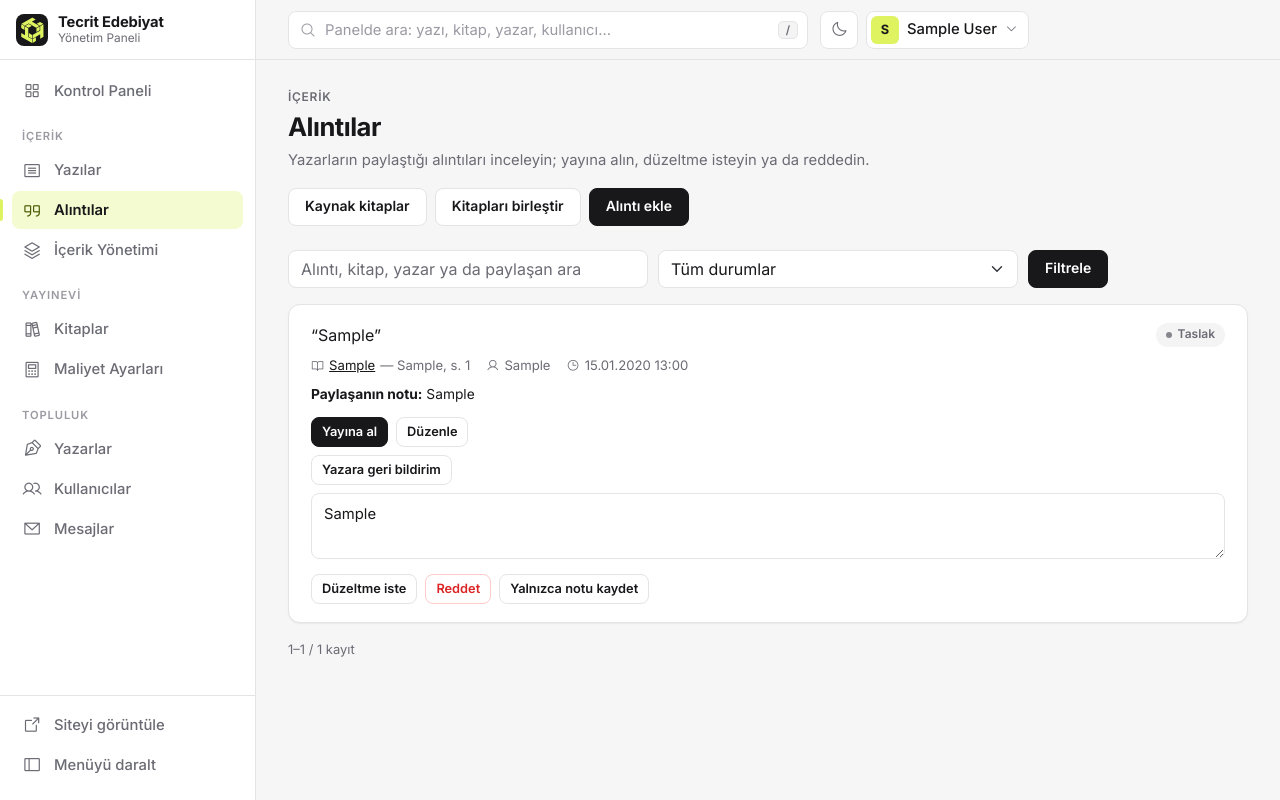
After one commit to hhycode/tecritedebiyat, a Django app: page /admin/alintilar/ in a window 1280 px wide. The commit adds this page. Run offline with Django 5.2, Linux system fonts and the light colour scheme; a user stored in the database is signed in; tables that the repository leaves empty hold one stand-in row (values such as "Sample post"); some libraries are stand-ins or nearby versions.

Commit message:
Yonetim panelinde alinti moderasyonu ve kitap/yazar birlestirme
- /admin/alintilar/: durum filtresi, arama; Yayina al, Duzeltme iste, Reddet (yazara notla)
- /admin/kaynak-kitaplar/birlestir/ ve /admin/kaynak-yazarlar/birlestir/: alintilar
  tasinir, bos kunye alanlari tamamlanir, olasi tekrarlar listelenir, islem kaydedilir
- Kenar menude Alintilar (onay bekleyen rozeti), kontrol panelinde bekleyen alintilar

Co-Authored-By: Claude Opus 5.5 <noreply@anthropic.com>

```diff
--- a/core/admin_urls.py
+++ b/core/admin_urls.py
@@ -19,6 +19,10 @@ urlpatterns = [
     path("yazilar/", views.superadmin_yazilar, name="superadmin_yazilar"),
     path("yazilar/<int:pk>/", views.superadmin_yazi_detay, name="superadmin_yazi_detay"),
     path("yazilar/<int:pk>/durum/", views.superadmin_yazi_durum_guncelle, name="superadmin_yazi_durum_guncelle"),
+    path("alintilar/", views.superadmin_alintilar, name="superadmin_alintilar"),
+    path("alintilar/<int:pk>/durum/", views.superadmin_alinti_durum_guncelle, name="superadmin_alinti_durum_guncelle"),
+    path("kaynak-kitaplar/birlestir/", views.superadmin_kaynak_kitap_birlestir, name="superadmin_kaynak_kitap_birlestir"),
+    path("kaynak-yazarlar/birlestir/", views.superadmin_kaynak_yazar_birlestir, name="superadmin_kaynak_yazar_birlestir"),
     path("iletisim/", views.superadmin_iletisim, name="superadmin_iletisim"),
     path("iletisim/<int:pk>/", views.superadmin_iletisim_detay, name="superadmin_iletisim_detay"),
     path("iletisim/<int:pk>/sil/", views.superadmin_iletisim_sil, name="superadmin_iletisim_sil"),
--- a/core/dashboard.py
+++ b/core/dashboard.py
@@ -72,6 +72,7 @@ def ozet_kartlari():
         onceki=Count("id", filter=Q(created_at__gte=onceki_30, created_at__lt=son_30)),
     )
     alinti = Alinti.objects.aggregate(
+        incelemede=Count("id", filter=Q(durum=INCELEMEDE)),
         yeni=Count("id", filter=Q(created_at__gte=son_30)),
         onceki=Count("id", filter=Q(created_at__gte=onceki_30, created_at__lt=son_30)),
     )
@@ -82,7 +83,8 @@ def ozet_kartlari():
     return {
         "yazi": yazi,
         "yazar": yazar,
-        "bekleyen_toplam": yazi["incelemede"] + okunmamis_mesaj + yazar["onay_bekleyen"],
+        "alinti": alinti,
+        "bekleyen_toplam": yazi["incelemede"] + alinti["incelemede"] + okunmamis_mesaj + yazar["onay_bekleyen"],
         "okunmamis_mesaj": okunmamis_mesaj,
         "yeni_icerik": yeni_icerik,
         "yeni_icerik_dagilim": {"yazi": yazi["yeni"], "kitap": kitap["yeni"], "alinti": alinti["yeni"]},
@@ -102,6 +104,8 @@ def bekleyen_isler(ozet):
         "gruplar": [
             {"ad": "Onay bekleyen yazılar", "ikon": "ph-article", "sayi": ozet["yazi"]["incelemede"],
              "url": f"{yazilar_url}?durum={INCELEMEDE}"},
+            {"ad": "Onay bekleyen alıntılar", "ikon": "ph-quotes", "sayi": ozet["alinti"]["incelemede"],
+             "url": f"{reverse('superadmin_alintilar')}?durum={INCELEMEDE}"},
             {"ad": "Okunmamış mesajlar", "ikon": "ph-envelope-simple", "sayi": ozet["okunmamis_mesaj"],
              "url": f"{iletisim_url}?durum=okunmamis"},
             {"ad": "Onay bekleyen yazarlar", "ikon": "ph-pen-nib", "sayi": ozet["yazar"]["onay_bekleyen"],
--- a/core/views.py
+++ b/core/views.py
@@ -351,6 +351,10 @@ MENU_URL_ESLESMESI = {
     "superadmin_dashboard": "panel",
     "superadmin_ara": "panel",
     "superadmin_yazilar": "yazilar",
+    "superadmin_alintilar": "alintilar",
+    "superadmin_alinti_durum_guncelle": "alintilar",
+    "superadmin_kaynak_kitap_birlestir": "alintilar",
+    "superadmin_kaynak_yazar_birlestir": "alintilar",
     "superadmin_yazi_detay": "yazilar",
     "superadmin_icerik_yonetimi": "icerik",
     "superadmin_kitaplar": "kitaplar",
@@ -366,7 +370,7 @@ MENU_URL_ESLESMESI = {
     "superadmin_iletisim_sil": "mesajlar",
 }
 # Icerik yonetimi altindaki bazi modellerin kendi menu ogesi var
-MENU_MODEL_ESLESMESI = {"blogyazisi": "yazilar", "kitap": "kitaplar", "kitapmaliyetturu": "maliyet", "yazarprofil": "yazarlar"}
+MENU_MODEL_ESLESMESI = {"alinti": "alintilar", "kaynakkitap": "alintilar", "kaynakyazar": "alintilar", "blogyazisi": "yazilar", "kitap": "kitaplar", "kitapmaliyetturu": "maliyet", "yazarprofil": "yazarlar"}
 
 
 def aktif_menu(request):
@@ -382,13 +386,15 @@ def aktif_menu(request):
 def build_superadmin_context(request):
     """Tum admin sayfalarinda gereken baglam: menu durumu ve menu rozetleri."""
     pending_post_count = BlogYazisi.objects.filter(durum=BlogYazisi.DurumSecenekleri.INCELEMEDE).count()
+    pending_quote_count = Alinti.objects.filter(durum=Alinti.DurumSecenekleri.INCELEMEDE).count()
     unread_contact_count = IletisimBasvurusu.objects.filter(incelendi=False).count()
     return {
         "profil": request.superadmin_profil,
         "aktif_menu": aktif_menu(request),
         "admin_pending_post_count": pending_post_count,
+        "admin_pending_quote_count": pending_quote_count,
         "admin_unread_contact_count": unread_contact_count,
-        "admin_notification_count": pending_post_count + unread_contact_count,
+        "admin_notification_count": pending_post_count + pending_quote_count + unread_contact_count,
     }
 
 
@@ -554,6 +560,172 @@ def superadmin_yazi_durum_guncelle(request, pk):
 
 
 @superadmin_required
+def superadmin_alintilar(request):
+    durum = request.GET.get("durum", "").strip()
+    arama = request.GET.get("q", "").strip()
+    alintilar = Alinti.objects.select_related("kaynak__yazar", "paylasan__profil", "kategori").order_by(
+        F("updated_at").desc(nulls_last=True), "-id"
+    )
+    if durum:
+        alintilar = alintilar.filter(durum=durum)
+    if arama:
+        alintilar = alintilar.filter(arama_filtresi(["metin", "kaynak__ad", "kaynak__yazar__ad", "paylasan__username"], arama))
+    page_obj, sayfa_sorgusu = sayfala(request, alintilar)
+    context = build_superadmin_context(request)
+    context.update(
+        {
+            "page_title": "Alıntılar",
+            "alintilar": page_obj.object_list,
+            "page_obj": page_obj,
+            "sayfa_sorgusu": sayfa_sorgusu,
+            "secili_durum": durum,
+            "arama": arama,
+            "durumler": Alinti.DurumSecenekleri.choices,
+            "geri_adres": request.get_full_path(),
+        }
+    )
+    return render(request, "superadmin/quotes.html", context)
+
+
+@superadmin_required
+@require_POST
+def superadmin_alinti_durum_guncelle(request, pk):
+    alinti = get_object_or_404(Alinti, pk=pk)
+    yeni_durum = request.POST.get("durum")
+    not_degisti = False
+    if "admin_notu" in request.POST:
+        yeni_not = request.POST["admin_notu"].strip()[:2000]
+        not_degisti = yeni_not != alinti.admin_notu
+        alinti.admin_notu = yeni_not
+    if yeni_durum in dict(Alinti.DurumSecenekleri.choices):
+        durum_degisti = yeni_durum != alinti.durum
+        alinti.durum = yeni_durum
+        alinti.onaylayan = request.user if yeni_durum in (Alinti.DurumSecenekleri.YAYINDA, Alinti.DurumSecenekleri.REDDEDILDI, Alinti.DurumSecenekleri.DUZELTME) else None
+        alinti.save()
+        if durum_degisti:
+            islem_kaydet(request, alinti, CHANGE, f"Durum: {alinti.get_durum_display()}")
+            messages.success(request, f"Alıntının durumu güncellendi: {alinti.get_durum_display()}.")
+        elif not_degisti:
+            islem_kaydet(request, alinti, CHANGE, "Yazara not güncellendi")
+            messages.success(request, "Yazara not kaydedildi.")
+    geri = request.POST.get("sonra", "")
+    if geri.startswith("/") and not geri.startswith("//") and url_has_allowed_host_and_scheme(geri, allowed_hosts={request.get_host()}):
+        return redirect(geri)
+    return redirect("superadmin_alintilar")
+
+
+def kaynak_kitaplari_birlestir(kalan, giden):
+    """giden kitabin alintilarini kalan'a tasir, kalan'daki bos kunye alanlarini giden'den doldurur, giden'i siler."""
+    tasinan = Alinti.objects.filter(kaynak=giden).update(kaynak=kalan)
+    silinecek_kapak = None
+    # Benzersiz/tekil alanlar once giden'den bosaltilir ki kalan'a aktarilabilsin
+    isbn, katalog, kapak = giden.isbn, giden.katalog_kitabi_id, giden.kapak.name if giden.kapak else ""
+    giden.isbn, giden.katalog_kitabi = "", None
+    giden.kapak = ""
+    giden.save()
+    if not kalan.yayinevi and giden.yayinevi:
+        kalan.yayinevi = giden.yayinevi
+    if not kalan.basim_yili and giden.basim_yili:
+        kalan.basim_yili = giden.basim_yili
+    if not kalan.isbn and isbn:
+        kalan.isbn = isbn
+    if not kalan.katalog_kitabi_id and katalog:
+        kalan.katalog_kitabi_id = katalog
+    if kapak:
+        if kalan.kapak:
+            silinecek_kapak = kapak
+        else:
+            kalan.kapak = kapak
+    kalan.onayli = kalan.onayli or giden.onayli
+    kalan.save()
+    giden.delete()
+    if silinecek_kapak:
+        depo = kalan.kapak.storage if kalan.kapak else KaynakKitap._meta.get_field("kapak").storage
+        transaction.on_commit(lambda: depo.delete(silinecek_kapak))
+    return tasinan
+
+
+def kaynak_yazarlari_birlestir(kalan, giden):
+    """giden yazarin kitaplarini kalan'a baglar; ayni adli kitap varsa iki kitap birlestirilir."""
+    tasinan = 0
+    for kitap in list(giden.kitaplar.all()):
+        eslesen = kalan.kitaplar.filter(ad_normal=kitap.ad_normal).first()
+        if eslesen:
+            tasinan += kaynak_kitaplari_birlestir(eslesen, kitap)
+        else:
+            tasinan += kitap.alintilar.count()
+            kitap.yazar = kalan
+            kitap.save()
+    profil = giden.yazar_profili_id
+    giden_ad = giden.ad
+    giden.delete()
+    if not kalan.yazar_profili_id and profil:
+        kalan.yazar_profili_id = profil
+        kalan.save()
+    return tasinan, giden_ad
+
+
+def superadmin_kaynak_birlestir(request, tur):
+    model = KaynakKitap if tur == "kitap" else KaynakYazar
+    if tur == "kitap":
+        kayitlar = KaynakKitap.objects.select_related("yazar").annotate(n=Count("alintilar")).order_by("ad", "yazar__ad")
+        tekrarlar = (
+            KaynakKitap.objects.values("ad_normal").annotate(n=Count("id")).filter(n__gt=1).values_list("ad_normal", flat=True)
+        )
+        olasi = list(KaynakKitap.objects.select_related("yazar").filter(ad_normal__in=list(tekrarlar)).order_by("ad_normal", "id"))
+    else:
+        kayitlar = KaynakYazar.objects.annotate(n=Count("kitaplar__alintilar")).order_by("ad")
+        # Soyadi ayni yazarlar (ornegin "S. Ali" / "Sabahattin Ali") olasi tekrar olarak listelenir
+        gruplar = {}
+        for y in KaynakYazar.objects.all():
+            gruplar.setdefault(y.ad_normal.split(" ")[-1], []).append(y)
+        olasi = [y for grup in gruplar.values() if len(grup) > 1 for y in grup]
+
+    if request.method == "POST":
+        try:
+            kalan = model.objects.get(pk=int(request.POST.get("kalan", 0)))
+            giden = model.objects.get(pk=int(request.POST.get("giden", 0)))
+        except (ValueError, model.DoesNotExist):
+            messages.error(request, "Birleştirilecek iki kaydı da seçin.")
+            return redirect(request.path)
+        if kalan.pk == giden.pk:
+            messages.error(request, "Aynı kaydı kendisiyle birleştiremezsiniz.")
+            return redirect(request.path)
+        with transaction.atomic():
+            if tur == "kitap":
+                giden_ad = str(giden)
+                tasinan = kaynak_kitaplari_birlestir(kalan, giden)
+            else:
+                tasinan, giden_ad = kaynak_yazarlari_birlestir(kalan, giden)
+            islem_kaydet(request, kalan, CHANGE, f"Birleştirildi: “{giden_ad}” bu kayda katıldı ({tasinan} alıntı taşındı)")
+        messages.success(request, f"“{giden_ad}” kaydı “{kalan}” ile birleştirildi; {tasinan} alıntı taşındı.")
+        return redirect(request.path)
+
+    context = build_superadmin_context(request)
+    context.update(
+        {
+            "page_title": "Kitapları birleştir" if tur == "kitap" else "Yazarları birleştir",
+            "tur": tur,
+            "kayitlar": kayitlar,
+            "olasi": olasi,
+            "secili_kalan": request.GET.get("kalan", ""),
+            "secili_giden": request.GET.get("giden", ""),
+        }
+    )
+    return render(request, "superadmin/merge.html", context)
+
+
+@superadmin_required
+def superadmin_kaynak_kitap_birlestir(request):
+    return superadmin_kaynak_birlestir(request, "kitap")
+
+
+@superadmin_required
+def superadmin_kaynak_yazar_birlestir(request):
+    return superadmin_kaynak_birlestir(request, "yazar")
+
+
+@superadmin_required
 def superadmin_iletisim(request):
     durum = request.GET.get("durum", "").strip()
     arama = request.GET.get("q", "").strip()
@@ -835,6 +1007,7 @@ def superadmin_icerik_model_liste(request, model_key):
             "sayfa_sorgusu": sayfa_sorgusu,
             "arama": arama,
             "add_url": reverse("superadmin_icerik_model_yeni", args=[model_key]),
+            "model_key": model_key,
         }
     )
     return render(request, "superadmin/content_model_list.html", context)
--- a/static/css/superadmin.css
+++ b/static/css/superadmin.css
@@ -1645,3 +1645,70 @@ a.sa-card .h3 {
     font-size: .98rem;
     font-weight: 600;
 }
+
+/* ---------- Alinti moderasyonu (templates/superadmin/quotes.html) ---------- */
+.sa-alinti-liste {
+    margin: 0;
+    padding: 0;
+    list-style: none;
+}
+.sa-alinti {
+    padding: 18px 22px;
+}
+.sa-alinti + .sa-alinti {
+    border-top: 1px solid var(--sa-border);
+}
+.sa-alinti__ust {
+    display: flex;
+    align-items: flex-start;
+    justify-content: space-between;
+    gap: 16px;
+}
+.sa-alinti__metin {
+    margin: 0;
+    font-size: 1rem;
+    line-height: 1.55;
+}
+.sa-alinti__meta {
+    display: flex;
+    flex-wrap: wrap;
+    align-items: center;
+    gap: 6px 16px;
+    margin-top: 8px;
+    color: var(--sa-muted);
+    font-size: .82rem;
+}
+.sa-alinti__meta span {
+    display: inline-flex;
+    align-items: center;
+    gap: 5px;
+}
+.sa-alinti__meta a {
+    color: var(--sa-text);
+}
+.sa-alinti__yorum {
+    margin: 8px 0 0;
+    font-size: .86rem;
+}
+.sa-alinti__islem {
+    display: flex;
+    flex-wrap: wrap;
+    align-items: flex-start;
+    gap: 8px;
+    margin-top: 12px;
+}
+.sa-alinti__islem form {
+    margin: 0;
+}
+.sa-alinti__not {
+    flex-basis: 100%;
+}
+.sa-alinti__not > summary {
+    list-style: none;
+}
+.sa-alinti__not > summary::-webkit-details-marker {
+    display: none;
+}
+.sa-alinti__not textarea {
+    min-height: 64px;
+}
--- a/templates/panel/base.html
+++ b/templates/panel/base.html
@@ -28,7 +28,7 @@
     <link href="https://fonts.googleapis.com/css2?family=Funnel+Display:wght@500;600;700&family=Inter:wght@400;500;600;700&display=swap" rel="stylesheet">
     <link href="https://cdn.jsdelivr.net/npm/bootstrap@5.3.3/dist/css/bootstrap.min.css" rel="stylesheet">
     <link href="https://unpkg.com/@phosphor-icons/web@2.1.1/src/regular/style.css" rel="stylesheet">
-    <link href="{% static 'css/superadmin.css' %}?v=15" rel="stylesheet">
+    <link href="{% static 'css/superadmin.css' %}?v=16" rel="stylesheet">
     <link href="{% static 'css/panel.css' %}?v=4" rel="stylesheet">
     {% block ek_css %}{% endblock %}
 </head>
--- a/templates/superadmin/_components/sidebar.html
+++ b/templates/superadmin/_components/sidebar.html
@@ -22,6 +22,10 @@
         <a class="sa-nav-link{% if aktif_menu == 'yazilar' %} active{% endif %}" href="{% url 'superadmin_yazilar' %}" title="Yazılar"{% if aktif_menu == 'yazilar' %} aria-current="page"{% endif %}>
             <i class="ph ph-article" aria-hidden="true"></i><span class="sa-nav-label">Yazılar</span>
             {% if admin_pending_post_count %}<span class="sa-badge" aria-label="{{ admin_pending_post_count }} onay bekliyor">{{ admin_pending_post_count }}</span>{% endif %}
+        </a>
+        <a class="sa-nav-link{% if aktif_menu == 'alintilar' %} active{% endif %}" href="{% url 'superadmin_alintilar' %}" title="Alıntılar"{% if aktif_menu == 'alintilar' %} aria-current="page"{% endif %}>
+            <i class="ph ph-quotes" aria-hidden="true"></i><span class="sa-nav-label">Alıntılar</span>
+            {% if admin_pending_quote_count %}<span class="sa-badge" aria-label="{{ admin_pending_quote_count }} onay bekliyor">{{ admin_pending_quote_count }}</span>{% endif %}
         </a>
         <a class="sa-nav-link{% if aktif_menu == 'icerik' %} active{% endif %}" href="{% url 'superadmin_icerik_yonetimi' %}" title="İçerik Yönetimi"{% if aktif_menu == 'icerik' %} aria-current="page"{% endif %}>
             <i class="ph ph-stack" aria-hidden="true"></i><span class="sa-nav-label">İçerik Yönetimi</span>
--- a/templates/superadmin/base.html
+++ b/templates/superadmin/base.html
@@ -27,7 +27,7 @@
     <link href="https://fonts.googleapis.com/css2?family=Inter:wght@400;500;600;700&display=swap" rel="stylesheet">
     <link href="https://cdn.jsdelivr.net/npm/bootstrap@5.3.3/dist/css/bootstrap.min.css" rel="stylesheet">
     <link href="https://unpkg.com/@phosphor-icons/web@2.1.1/src/regular/style.css" rel="stylesheet">
-    <link href="{% static 'css/superadmin.css' %}?v=15" rel="stylesheet">
+    <link href="{% static 'css/superadmin.css' %}?v=16" rel="stylesheet">
     {% block extra_css %}{% endblock %}
 </head>
 <body>
--- a/templates/superadmin/content_model_list.html
+++ b/templates/superadmin/content_model_list.html
@@ -6,6 +6,9 @@
 {% block sayfa_aksiyonlari %}
     <a class="sa-btn sa-btn--secondary" href="{% url 'superadmin_icerik_yonetimi' %}">Tüm İçerikler</a>
     <a class="sa-btn sa-btn--secondary" href="{{ add_url }}">{{ content_config.singular }} ekle</a>
+    {% if model_key == "kaynakkitap" %}<a class="sa-btn sa-btn--primary" href="{% url 'superadmin_kaynak_kitap_birlestir' %}">Birleştir</a>{% endif %}
+    {% if model_key == "kaynakyazar" %}<a class="sa-btn sa-btn--primary" href="{% url 'superadmin_kaynak_yazar_birlestir' %}">Birleştir</a>{% endif %}
+    {% if model_key == "alinti" %}<a class="sa-btn sa-btn--primary" href="{% url 'superadmin_alintilar' %}">Moderasyon</a>{% endif %}
 {% endblock %}
 
 {% block superadmin_content %}
--- /dev/null
+++ b/templates/superadmin/quotes.html
@@ -0,0 +1,69 @@
+{% extends "superadmin/base.html" %}
+
+{% block sayfa_ust_etiket %}İçerik{% endblock %}
+{% block sayfa_aciklamasi %}Yazarların paylaştığı alıntıları inceleyin; yayına alın, düzeltme isteyin ya da reddedin.{% endblock %}
+{% block sayfa_aksiyonlari %}
+<a class="sa-btn sa-btn--secondary" href="{% url 'superadmin_icerik_model_liste' 'kaynakkitap' %}">Kaynak kitaplar</a>
+<a class="sa-btn sa-btn--secondary" href="{% url 'superadmin_kaynak_kitap_birlestir' %}">Kitapları birleştir</a>
+<a class="sa-btn sa-btn--primary" href="{% url 'superadmin_icerik_model_yeni' 'alinti' %}">Alıntı ekle</a>
+{% endblock %}
+
+{% block superadmin_content %}
+{% include "superadmin/_components/search_form.html" with arama=arama placeholder="Alıntı, kitap, yazar ya da paylaşan ara" durum_secenekleri=durumler secili_durum=secili_durum durum_bos_etiketi="Tüm durumlar" %}
+
+<div class="card sa-card sa-table-card">
+    <div class="card-body p-0">
+        {% if alintilar %}
+        <ul class="sa-alinti-liste">
+            {% for alinti in alintilar %}
+            <li class="sa-alinti">
+                <div class="sa-alinti__ust">
+                    <blockquote class="sa-alinti__metin">“{{ alinti.metin|linebreaksbr }}”</blockquote>
+                    <span class="sa-pill{% if alinti.durum == 'yayinda' %} sa-pill--success{% elif alinti.durum == 'incelemede' %} sa-pill--warning{% elif alinti.durum == 'duzeltme' or alinti.durum == 'reddedildi' %} sa-pill--danger{% endif %}">{{ alinti.get_durum_display }}</span>
+                </div>
+                <div class="sa-alinti__meta">
+                    {% if alinti.kaynak %}
+                    <span><i class="ph ph-book-open" aria-hidden="true"></i><a href="{% url 'superadmin_icerik_model_duzenle' 'kaynakkitap' alinti.kaynak.pk %}">{{ alinti.kaynak.ad }}</a> — {{ alinti.kaynak.yazar.ad }}{% if alinti.sayfa_no %}, s. {{ alinti.sayfa_no }}{% endif %}</span>
+                    {% if not alinti.kaynak.onayli %}<span class="sa-pill sa-pill--warning">Yeni kitap · ilk onayla görünür olur</span>{% endif %}
+                    {% else %}<span class="sa-muted">Kaynaksız</span>{% endif %}
+                    <span><i class="ph ph-user" aria-hidden="true"></i>{% if alinti.paylasan %}{{ alinti.paylasan.profil.ad_soyad|default:alinti.paylasan.get_username }}{% else %}Yönetim{% endif %}</span>
+                    <span><i class="ph ph-clock" aria-hidden="true"></i>{{ alinti.updated_at|default:alinti.created_at|date:"d.m.Y H:i" }}</span>
+                </div>
+                {% if alinti.yorum %}<p class="sa-alinti__yorum"><b>Paylaşanın notu:</b> {{ alinti.yorum }}</p>{% endif %}
+                <div class="sa-alinti__islem">
+                    {% if alinti.durum != 'yayinda' %}
+                    <form method="post" action="{% url 'superadmin_alinti_durum_guncelle' alinti.pk %}">
+                        {% csrf_token %}<input type="hidden" name="sonra" value="{{ geri_adres }}"><input type="hidden" name="durum" value="yayinda">
+                        <button class="sa-btn sa-btn--primary sa-btn--sm" type="submit">Yayına al</button>
+                    </form>
+                    {% else %}
+                    <form method="post" action="{% url 'superadmin_alinti_durum_guncelle' alinti.pk %}" data-onay="Alıntı yayından kaldırılıp incelemeye alınacak. Devam edilsin mi?">
+                        {% csrf_token %}<input type="hidden" name="sonra" value="{{ geri_adres }}"><input type="hidden" name="durum" value="incelemede">
+                        <button class="sa-btn sa-btn--secondary sa-btn--sm" type="submit">Yayından kaldır</button>
+                    </form>
+                    {% endif %}
+                    <a class="sa-btn sa-btn--secondary sa-btn--sm" href="{% url 'superadmin_icerik_model_duzenle' 'alinti' alinti.pk %}">Düzenle</a>
+                    <details class="sa-alinti__not"{% if alinti.admin_notu %} open{% endif %}>
+                        <summary class="sa-btn sa-btn--secondary sa-btn--sm">Yazara geri bildirim</summary>
+                        <form method="post" action="{% url 'superadmin_alinti_durum_guncelle' alinti.pk %}" class="sa-field mt-2">
+                            {% csrf_token %}<input type="hidden" name="sonra" value="{{ geri_adres }}">
+                            <label class="visually-hidden" for="not-{{ alinti.pk }}">Yazara not</label>
+                            <textarea id="not-{{ alinti.pk }}" name="admin_notu" rows="2" maxlength="2000" placeholder="Örn. Sayfa numarasını ve yayınevini ekleyebilir misiniz?">{{ alinti.admin_notu }}</textarea>
+                            <div class="d-flex flex-wrap gap-2 mt-2">
+                                <button class="sa-btn sa-btn--secondary sa-btn--sm" type="submit" name="durum" value="duzeltme">Düzeltme iste</button>
+                                <button class="sa-btn sa-btn--danger-outline sa-btn--sm" type="submit" name="durum" value="reddedildi">Reddet</button>
+                                <button class="sa-btn sa-btn--secondary sa-btn--sm" type="submit" name="durum" value="{{ alinti.durum }}">Yalnızca notu kaydet</button>
+                            </div>
+                        </form>
+                    </details>
+                </div>
+            </li>
+            {% endfor %}
+        </ul>
+        {% else %}
+        {% include "superadmin/_components/bos_durum.html" with ikon="ph-quotes" baslik="Gösterilecek alıntı yok" metin="Filtreyi temizleyip yeniden deneyin." %}
+        {% endif %}
+    </div>
+</div>
+{% include "superadmin/_components/pagination.html" with page_obj=page_obj sayfa_sorgusu=sayfa_sorgusu %}
+{% endblock %}
```
Also changed, not shown: templates/superadmin/merge.html (added, +72 -0 lines).
